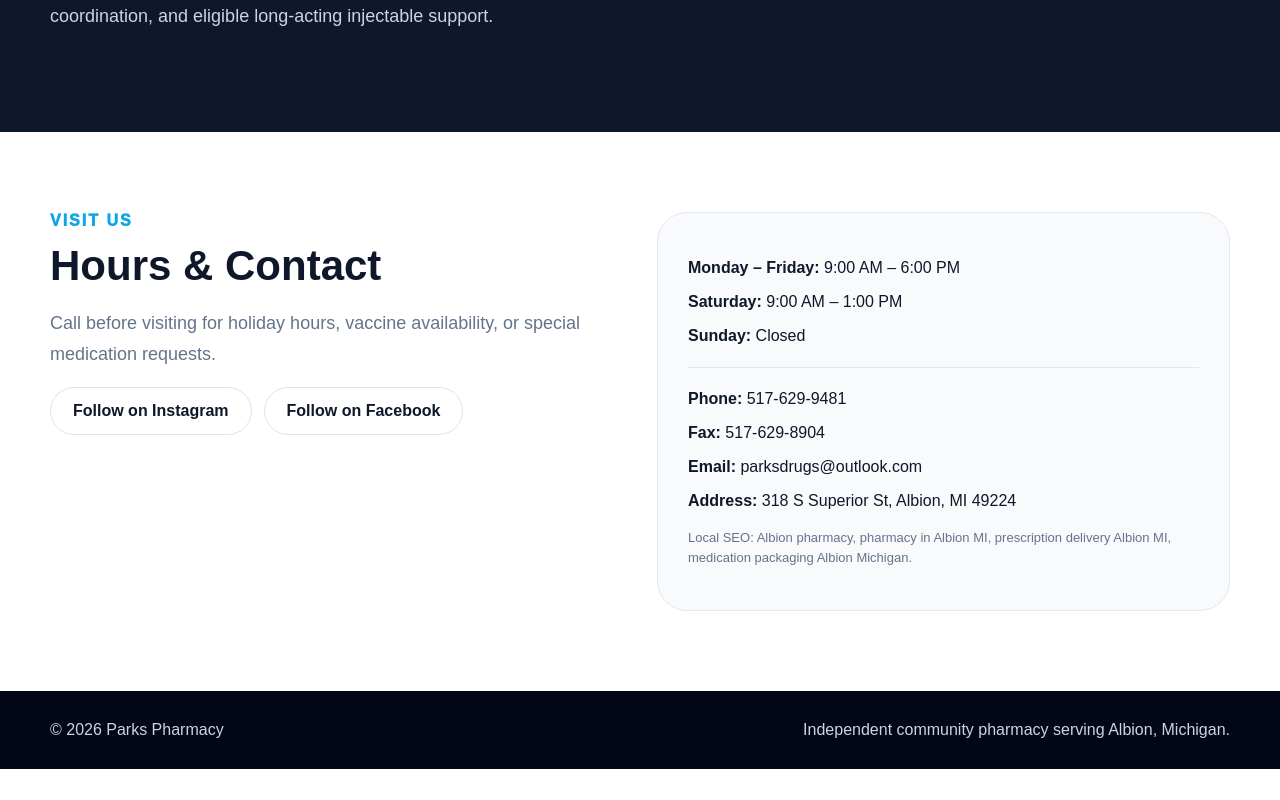
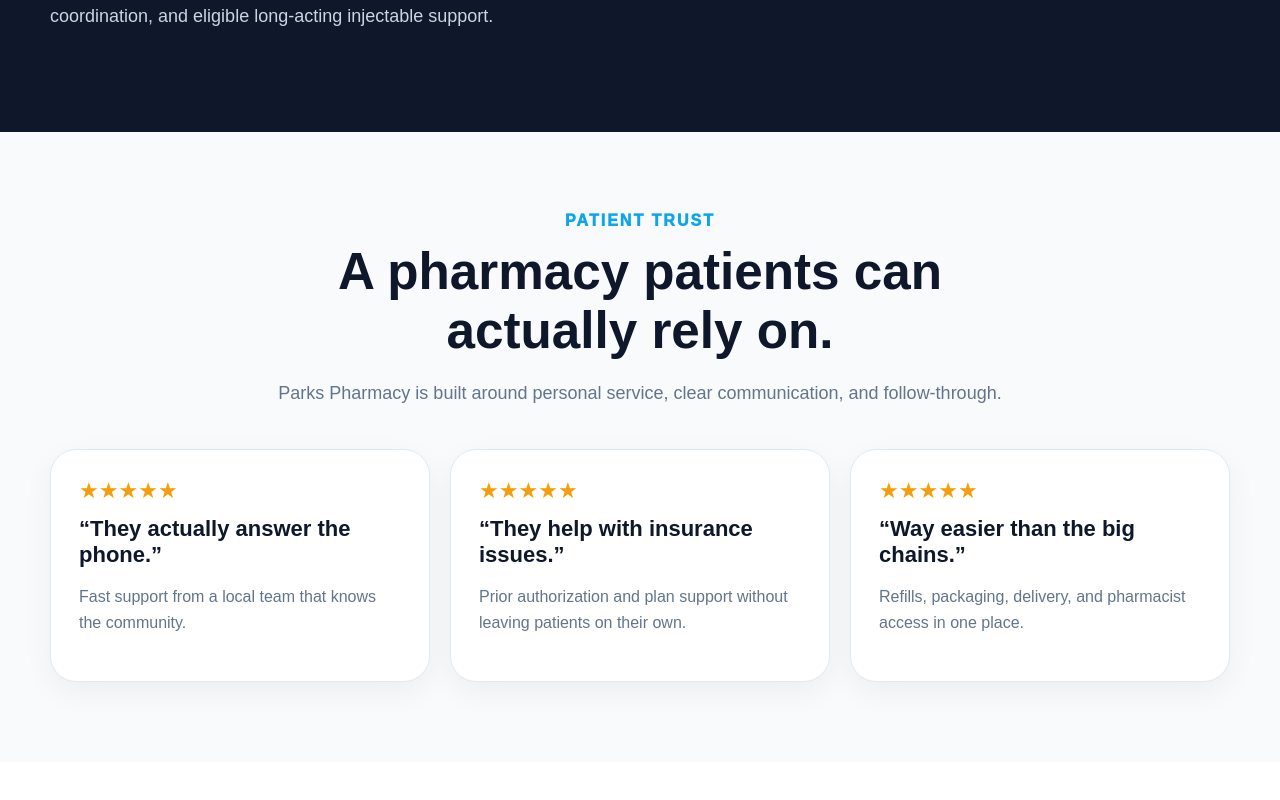
Before and after one commit to hzahr28-svg/parks-pharmacy, a Next.js app: page / in a window 1280 px wide. Shown: the part 3840-4640 px from the top of the page. Before the commit the page ends 4609 px from the top, so only its background shows below. Built offline with nearby package versions, Linux system fonts and the light colour scheme.

Commit message:
Update page.tsx

```diff
--- a/app/page.tsx
+++ b/app/page.tsx
@@ -486,6 +486,36 @@
         </div>
       </section>
 
+      <section style={{ padding: "80px 22px", background: "#f8fafc" }}>
+        <div style={{ maxWidth: 1180, margin: "0 auto" }}>
+          <div style={{ textAlign: "center", maxWidth: 780, margin: "0 auto 40px" }}>
+            <div style={{ color: "#0ea5e9", fontWeight: 950, letterSpacing: 2 }}>
+              PATIENT TRUST
+            </div>
+            <h2 style={{ fontSize: "clamp(34px, 4vw, 52px)", margin: "12px 0" }}>
+              A pharmacy patients can actually rely on.
+            </h2>
+            <p style={{ color: "#64748b", fontSize: 18, lineHeight: 1.7 }}>
+              Parks Pharmacy is built around personal service, clear communication, and follow-through.
+            </p>
+          </div>
+
+          <div style={{ display: "grid", gridTemplateColumns: "repeat(auto-fit, minmax(280px, 1fr))", gap: 20 }}>
+            {[
+              ["“They actually answer the phone.”", "Fast support from a local team that knows the community."],
+              ["“They help with insurance issues.”", "Prior authorization and plan support without leaving patients on their own."],
+              ["“Way easier than the big chains.”", "Refills, packaging, delivery, and pharmacist access in one place."],
+            ].map(([quote, text]) => (
+              <div key={quote} style={{ background: "white", border: "1px solid #e2e8f0", borderRadius: 26, padding: 28, boxShadow: "0 10px 30px rgba(0,0,0,0.05)" }}>
+                <div style={{ color: "#f59e0b", fontSize: 22, marginBottom: 12 }}>★★★★★</div>
+                <h3 style={{ margin: 0, fontSize: 22 }}>{quote}</h3>
+                <p style={{ color: "#64748b", lineHeight: 1.65 }}>{text}</p>
+              </div>
+            ))}
+          </div>
+        </div>
+      </section>
+
       <section id="contact" style={{ padding: "80px 22px", background: "white" }}>
         <div style={{ maxWidth: 1180, margin: "0 auto", display: "grid", gridTemplateColumns: "repeat(auto-fit, minmax(320px, 1fr))", gap: 34 }}>
           <div>
@@ -514,6 +544,13 @@
             <p><strong>Fax:</strong> 517-629-8904</p>
             <p><strong>Email:</strong> parksdrugs@outlook.com</p>
             <p><strong>Address:</strong> 318 S Superior St, Albion, MI 49224</p>
+            <iframe
+              src="https://www.google.com/maps?q=318+S+Superior+St+Albion+MI+49224&output=embed"
+              width="100%"
+              height="300"
+              style={{ border: 0, borderRadius: 18, marginTop: 18 }}
+              loading="lazy"
+            />
             <p style={{ color: "#64748b", fontSize: 13, lineHeight: 1.5, marginTop: 18 }}>
               Local SEO: Albion pharmacy, pharmacy in Albion MI, prescription delivery Albion MI, medication packaging Albion Michigan.
             </p>
```
